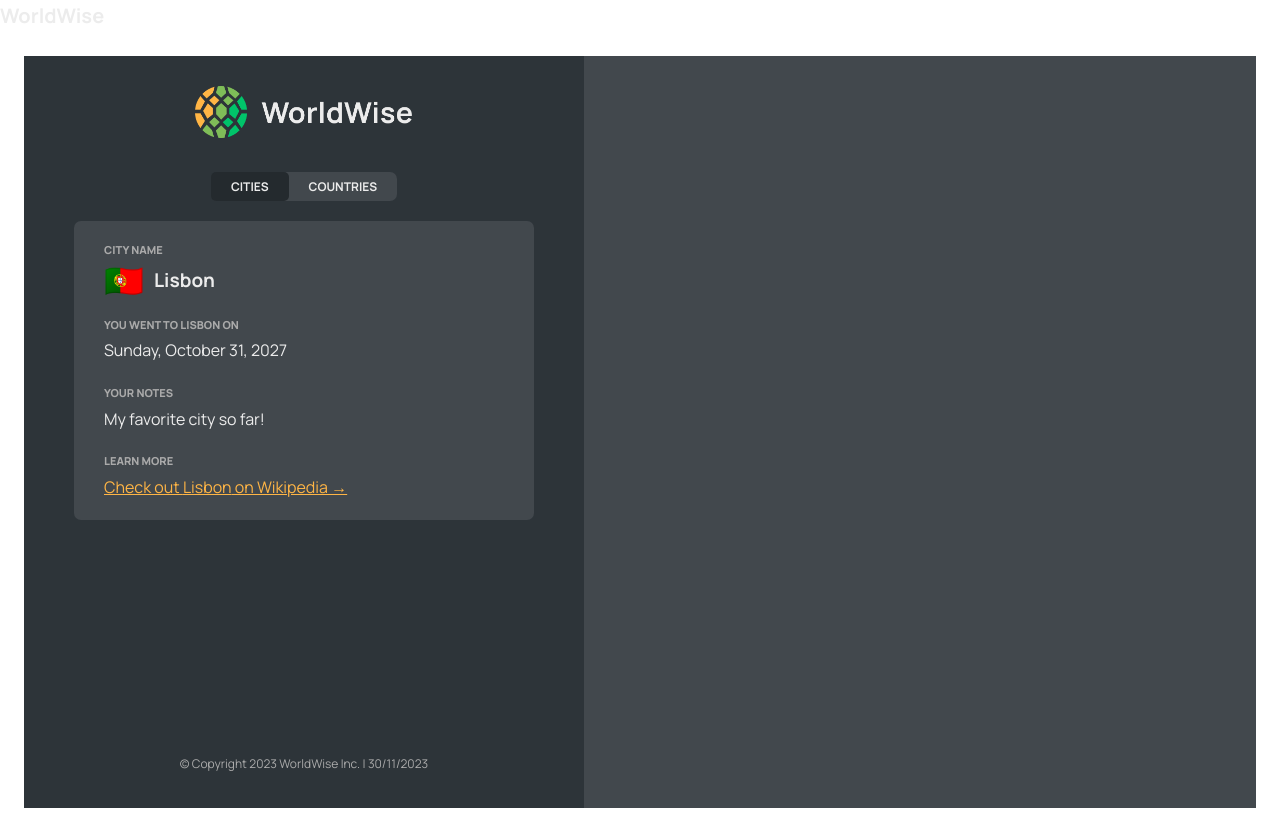
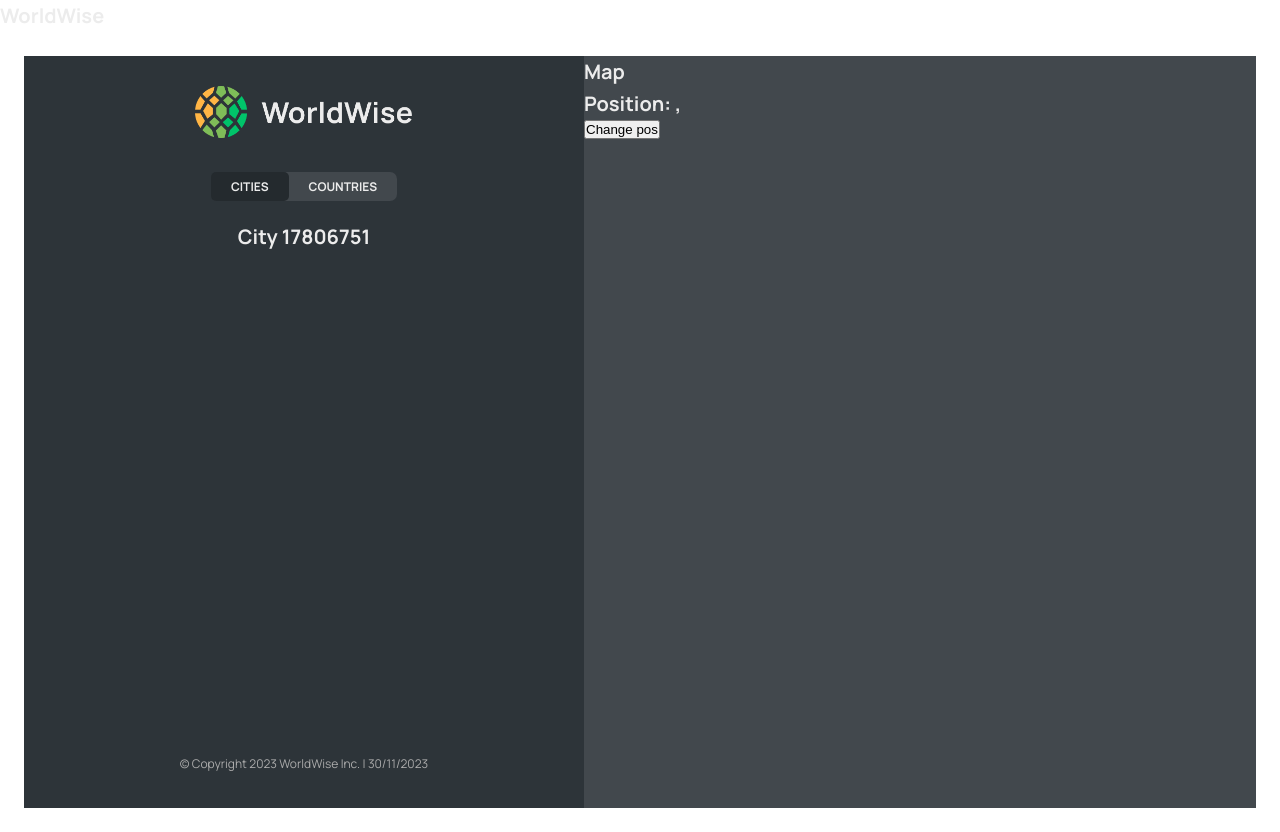
Before and after one commit to ChiefLopes/WorldWise, a React (Vite) app: page /app/cities/17806751 in a window 1280 px wide. Built offline with nearby package versions, Linux system fonts and the light colour scheme; data requests are answered from the project's data file.

Commit message:
useSearchParams
Used the useParams hook to read and also modify the query strings in the city URL

```diff
--- a/src/Components/City.jsx
+++ b/src/Components/City.jsx
@@ -1,4 +1,4 @@
-import { useParams } from "react-router-dom";
+import { useParams, useSearchParams } from "react-router-dom";
 import styles from "./City.module.css";
 
 const formatDate = (date) =>
@@ -11,6 +11,10 @@
 
 function City() {
     const { id } = useParams();
+       const [searchParams, setSearchParams] = useSearchParams();
+
+       const lat = searchParams.get("lat");
+       const lng = searchParams.get("lng");
 
 
   // TEMP DATA
@@ -23,44 +27,52 @@
 
   const { cityName, emoji, date, notes } = currentCity;
 
-  // return <h1>City {id}</h1>
+    return (
+      <>
+        <h1>City {id}</h1>
+        <p>{lat}</p>
+            <p>{lng}</p>
 
-  return (
-    <div className={styles.city}>
-      <div className={styles.row}>
-        <h6>City name</h6>
-        <h3>
-          <span>{emoji}</span> {cityName}
-        </h3>
-      </div>
 
-      <div className={styles.row}>
-        <h6>You went to {cityName} on</h6>
-        <p>{formatDate(date || null)}</p>
-      </div>
+      </>
+    );
 
-      {notes && (
-        <div className={styles.row}>
-          <h6>Your notes</h6>
-          <p>{notes}</p>
-        </div>
-      )}
+//   return (
+//     <div className={styles.city}>
+//       <div className={styles.row}>
+//         <h6>City name</h6>
+//         <h3>
+//           <span>{emoji}</span> {cityName}
+//         </h3>
+//       </div>
 
-      <div className={styles.row}>
-        <h6>Learn more</h6>
-        <a
-          href={`https://en.wikipedia.org/wiki/${cityName}`}
-          target="_blank"
-          rel="noreferrer">
-          Check out {cityName} on Wikipedia &rarr;
-        </a>
-      </div>
+//       <div className={styles.row}>
+//         <h6>You went to {cityName} on</h6>
+//         <p>{formatDate(date || null)}</p>
+//       </div>
 
-      {/* <div>
-        <ButtonBack />
-      </div> */}
-    </div>
-  );
+//       {notes && (
+//         <div className={styles.row}>
+//           <h6>Your notes</h6>
+//           <p>{notes}</p>
+//         </div>
+//       )}
+
+//       <div className={styles.row}>
+//         <h6>Learn more</h6>
+//         <a
+//           href={`https://en.wikipedia.org/wiki/${cityName}`}
+//           target="_blank"
+//           rel="noreferrer">
+//           Check out {cityName} on Wikipedia &rarr;
+//         </a>
+//       </div>
+
+//       {/* <div>
+//         <ButtonBack />
+//       </div> */}
+//     </div>
+//   );
 }
 
 export default City;
--- a/src/Components/CityItem.jsx
+++ b/src/Components/CityItem.jsx
@@ -1,5 +1,5 @@
-import styles from './CityItem.module.css'
-import { Link } from 'react-router-dom';
+import styles from "./CityItem.module.css";
+import { Link } from "react-router-dom";
 
 const formatDate = (date) =>
   new Intl.DateTimeFormat("en", {
@@ -9,12 +9,14 @@
     weekday: "long",
   }).format(new Date(date));
 
-const CityItem = ({city}) => {
-  const {cityName, emoji, date, id} = city
+const CityItem = ({ city }) => {
+    const { cityName, emoji, date, id, position, country} = city;
+
+    console.log(position);
 
   return (
     <li>
-      <Link className={styles.cityItem} to={`${id}`}>
+      <Link className={styles.cityItem} to={`${id}?lat=${position.lat}&lng=${position.lng}&contry=${country}`}>
         <span className={styles.emoji}>{emoji}</span>
         <h3 className={styles.name}>{cityName}</h3>
         <time className={styles.date}>{formatDate(date)}</time>
@@ -22,6 +24,6 @@
       </Link>
     </li>
   );
-}
+};
 
-export default CityItem
+export default CityItem;
--- a/src/Components/Map.jsx
+++ b/src/Components/Map.jsx
@@ -1,11 +1,24 @@
-import styles from './Map.module.css'
+import styles from "./Map.module.css";
+import { useSearchParams } from "react-router-dom";
 
 const Map = () => {
-  return (
+    const [searchParams, setSearchParams] = useSearchParams();
+
+    const lat = searchParams.get("lat");
+    const lng = searchParams.get("lng");
+
+    return (
       <div className={styles.mapContainer}>
+        <h1>Map</h1>
+        <h1>
+          Position: {lat}, {lng}
+        </h1>
 
-    </div>
-  )
-}
+        <button onClick={() => setSearchParams({ lat: 30, lng: 50 })}>
+          Change pos
+        </button>
+      </div>
+    );
+};
 
-export default Map
+export default Map;
```
